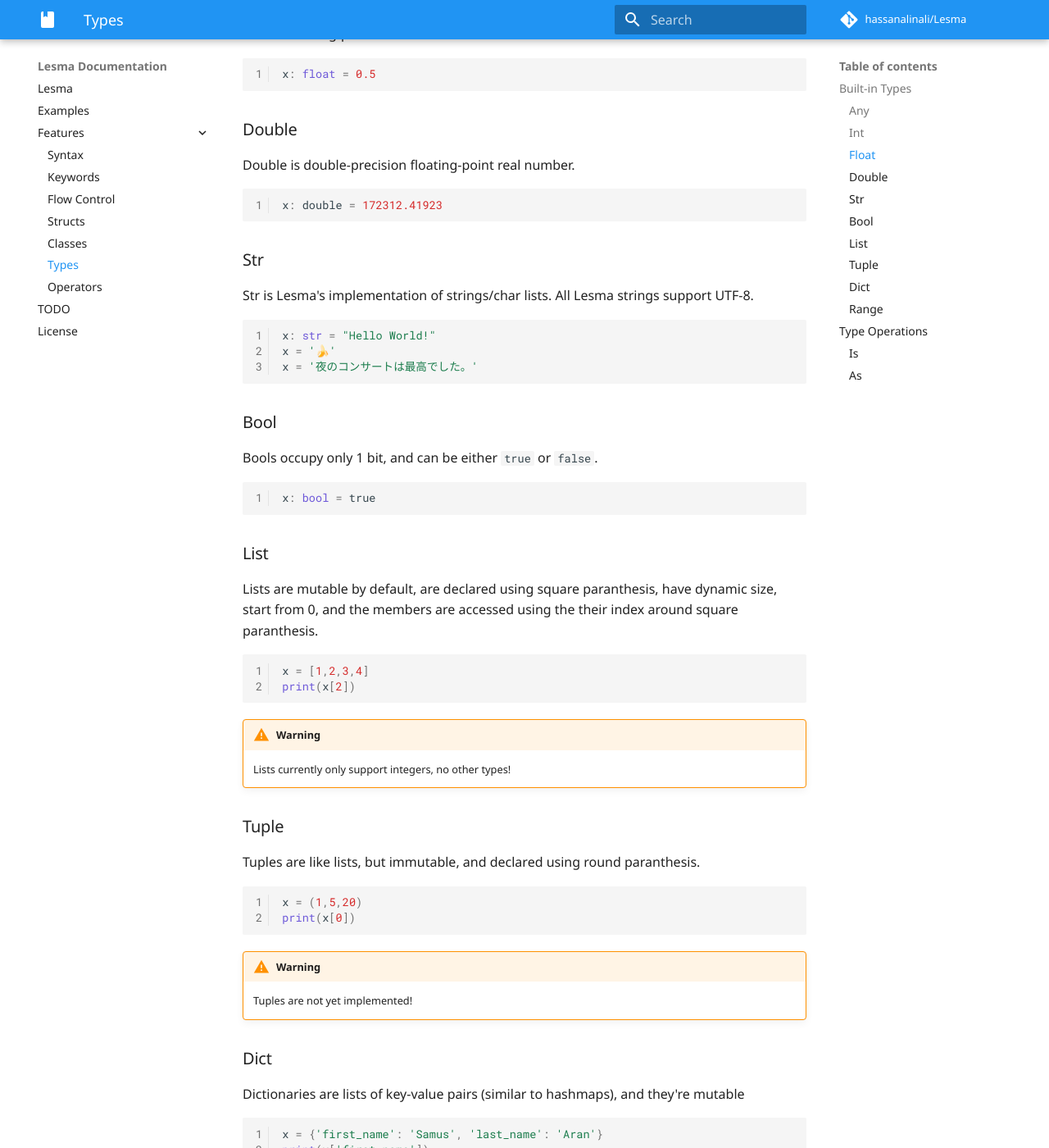
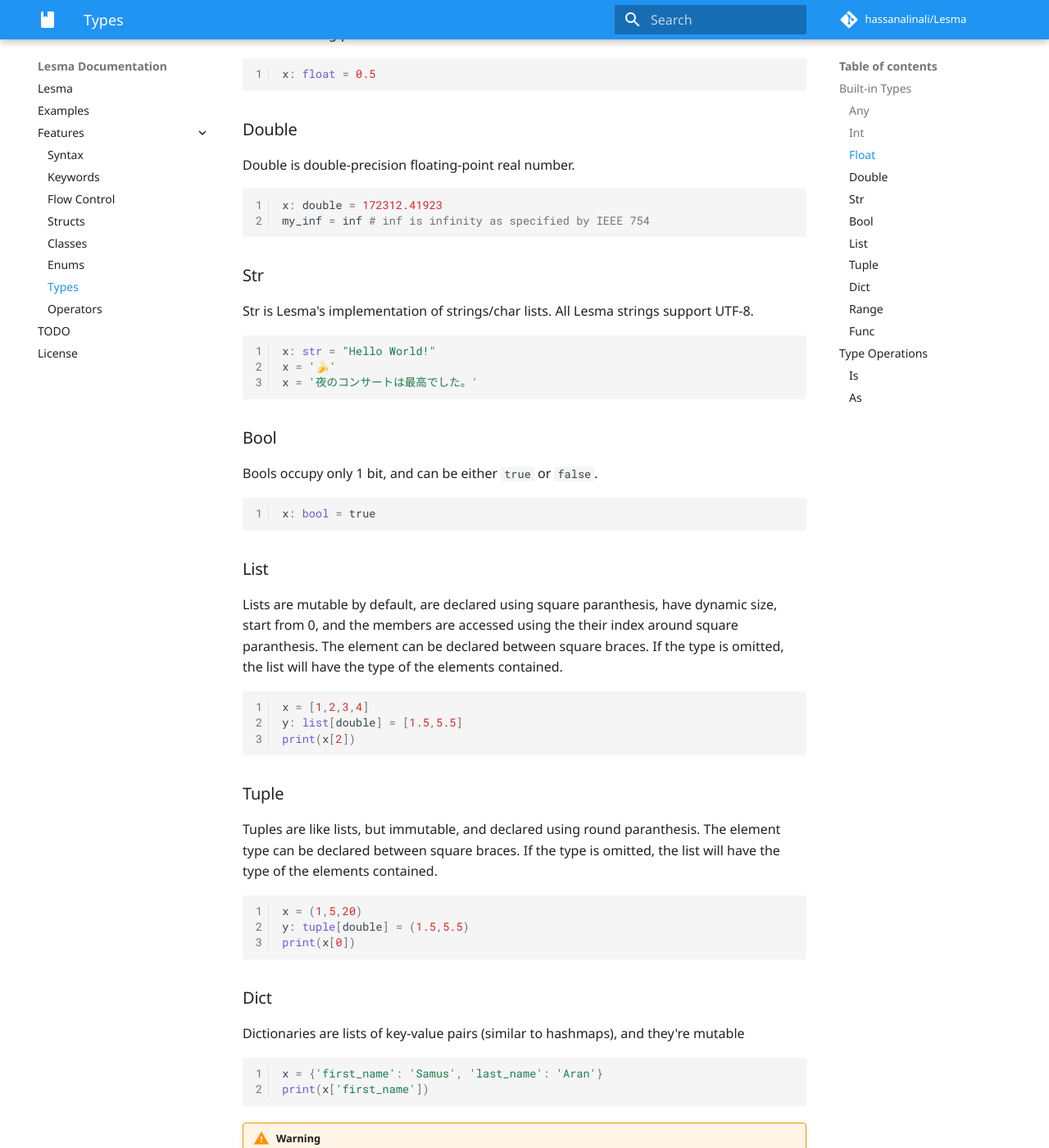
Before and after one commit to alinalihassan/pyLesma, an MkDocs documentation site: the page built from docs/features/types.md, in a window 1280 px wide and 1400 px high, scrolled down 1303 px. Shown: the whole window at 82% size. Built offline with MkDocs 1.6.1 and Material for MkDocs 9.7.7, drawn with Linux system fonts in a browser that asks for light colours; comment, search, counter and statistics services are not loaded; some of the changed text lies outside the part shown.

Commit message:
Improved docs to be ready for v0.4

````diff
--- a/docs/features/types.md
+++ b/docs/features/types.md
@@ -21,7 +21,7 @@ x = "Hey there"
 ```
 
 !!! warning
-    Any not implemented yet!
+    Any type is not implemented yet!
 
 ### Int
 There are multiple types of ints available based on width and signed/unsigned. They can get a minimum of 8 bits width and a maximum of 128. If the width is not specified, it's by default 64.
@@ -49,6 +49,7 @@ Double is double-precision floating-point real number.
 
 ```py
 x: double = 172312.41923
+my_inf = inf # inf is infinity as specified by IEEE 754
 ```
 
 ### Str
@@ -67,26 +68,23 @@ x: bool = true
 ```
 
 ### List
-Lists are mutable by default, are declared using square paranthesis, have dynamic size, start from 0, and the members are accessed using the their index around square paranthesis.
+Lists are mutable by default, are declared using square paranthesis, have dynamic size, start from 0, and the members are accessed using the their index around square paranthesis. The element can be declared between square braces. If the type is omitted, the list will have the type of the elements contained.
 
 ```py
 x = [1,2,3,4]
+y: list[double] = [1.5,5.5]
 print(x[2])
 ```
 
-!!! warning
-	Lists currently only support integers, no other types!
-
 ### Tuple
 Tuples are like lists, but immutable, and declared using round paranthesis.
+The element type can be declared between square braces. If the type is omitted, the list will have the type of the elements contained.
 
 ```py
 x = (1,5,20)
+y: tuple[double] = (1.5,5.5)
 print(x[0])
 ```
-
-!!! warning
-	Tuples are not yet implemented!
 
 ### Dict
 Dictionaries are lists of key-value pairs (similar to hashmaps), and they're mutable
@@ -113,6 +111,27 @@ for x in 0..100
 
 ----
 
+### Func
+Lesma supports first class functions, meaning that variables can be assigned functions, and the type func is meant to annotate the type of the function.
+Parameter types are included between square braces `[]` separated by comma `,`, and the return type with arrow `->`.
+
+```py
+x: func[int, int] -> int = def (x: int, y: int) -> int
+	if x > y
+		return x + y
+	else
+		return x * y
+
+y = def (x: int, y: int) -> int
+	if x > y
+		return x + y
+	else
+		return x * y
+
+z: func = def()
+    print(5)
+```
+
 ## Type Operations
 
 ### Is
--- a/mkdocs.yml
+++ b/mkdocs.yml
@@ -17,6 +17,7 @@ nav:
     - Flow Control: features/flow_control.md
     - Structs: features/structs.md
     - Classes: features/classes.md
+    - Enums: features/enums.md
     - Types: features/types.md
     - Operators: features/operators.md
   - TODO: TODO.md
````
Also changed, not shown: other parts of docs/features/types.md (+2 -2 lines), docs/TODO.md (+1 -0 lines), docs/features/enums.md (+1 -1 lines), docs/features/keywords.md (+12 -6 lines), docs/features/syntax.md (+2 -1 lines), 1 other file.
